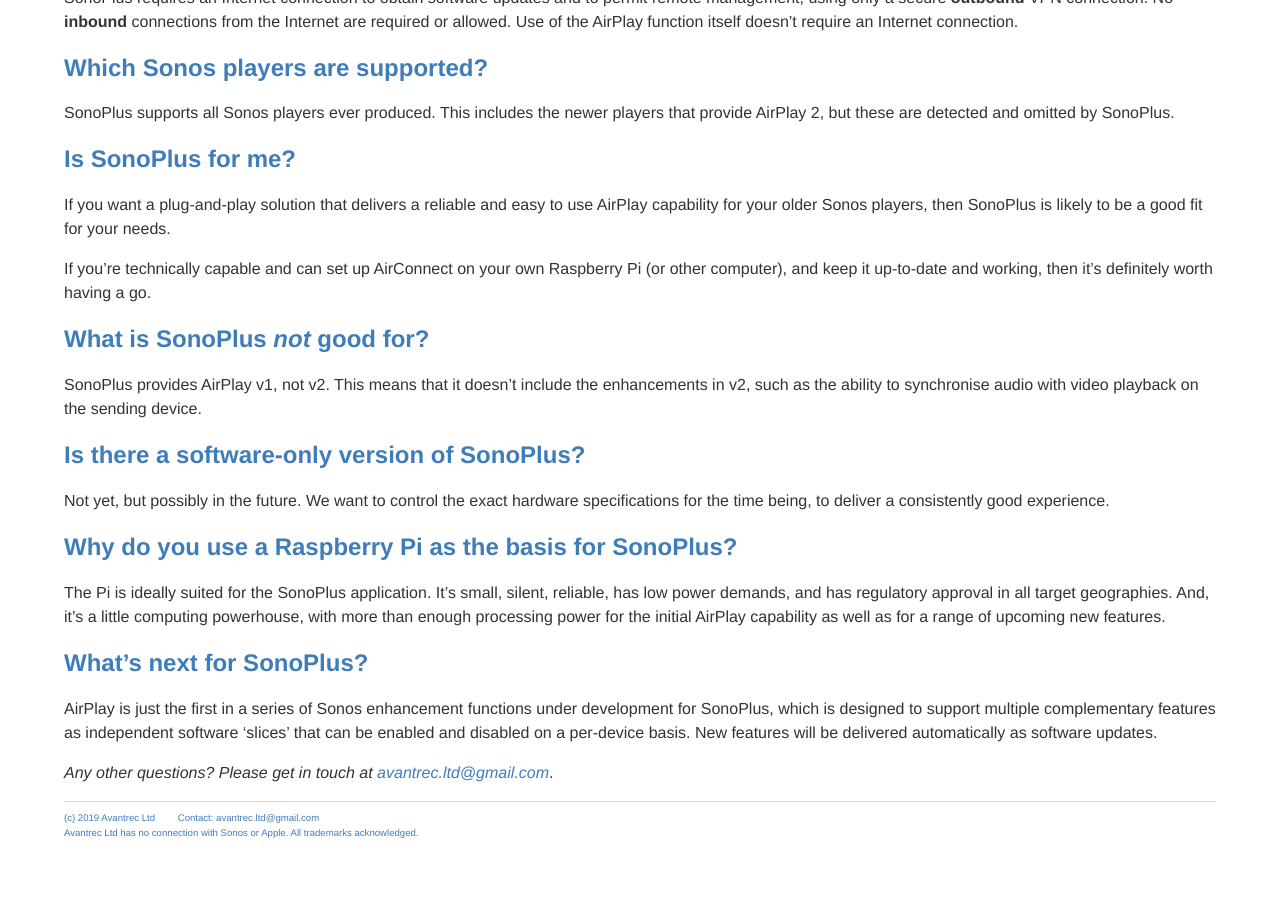
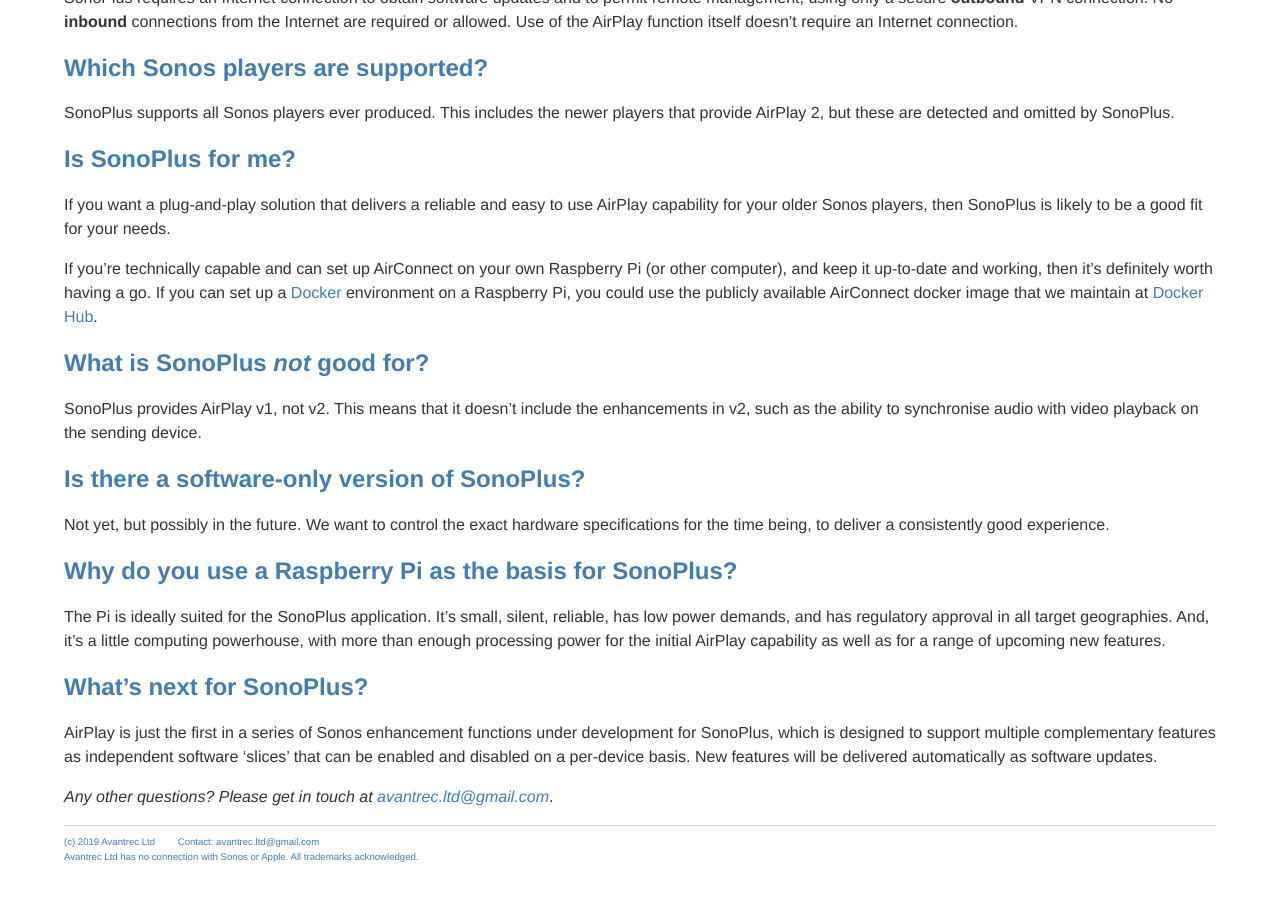
Before and after one commit to avantrec/avantrec.github.io, a Jekyll site: the page built from sonoplus/faq.md, in a window 1280 px wide and 900 px high, scrolled down 2798 px. Built offline with Jekyll 4.4.1, drawn with Linux system fonts in a browser that asks for light colours.

Commit message:
Add Docker image info.

```diff
--- a/sonoplus/faq.md
+++ b/sonoplus/faq.md
@@ -70,7 +70,7 @@
 
 If you want a plug-and-play solution that delivers a reliable and easy to use AirPlay capability for your older Sonos players, then SonoPlus is likely to be a good fit for your needs.
 
-If you're technically capable and can set up AirConnect on your own Raspberry Pi (or other computer), and keep it up-to-date and working, then it's definitely worth having a go.
+If you're technically capable and can set up AirConnect on your own Raspberry Pi (or other computer), and keep it up-to-date and working, then it's definitely worth having a go. If you can set up a [Docker](https://blog.docker.com/2019/03/happy-pi-day-docker-raspberry-pi/) environment on a Raspberry Pi, you could use the publicly available AirConnect docker image that we maintain at [Docker Hub](https://hub.docker.com/r/psychlist/docker-airconnect-arm).
 
 ## What is SonoPlus *not* good for?
 
```
